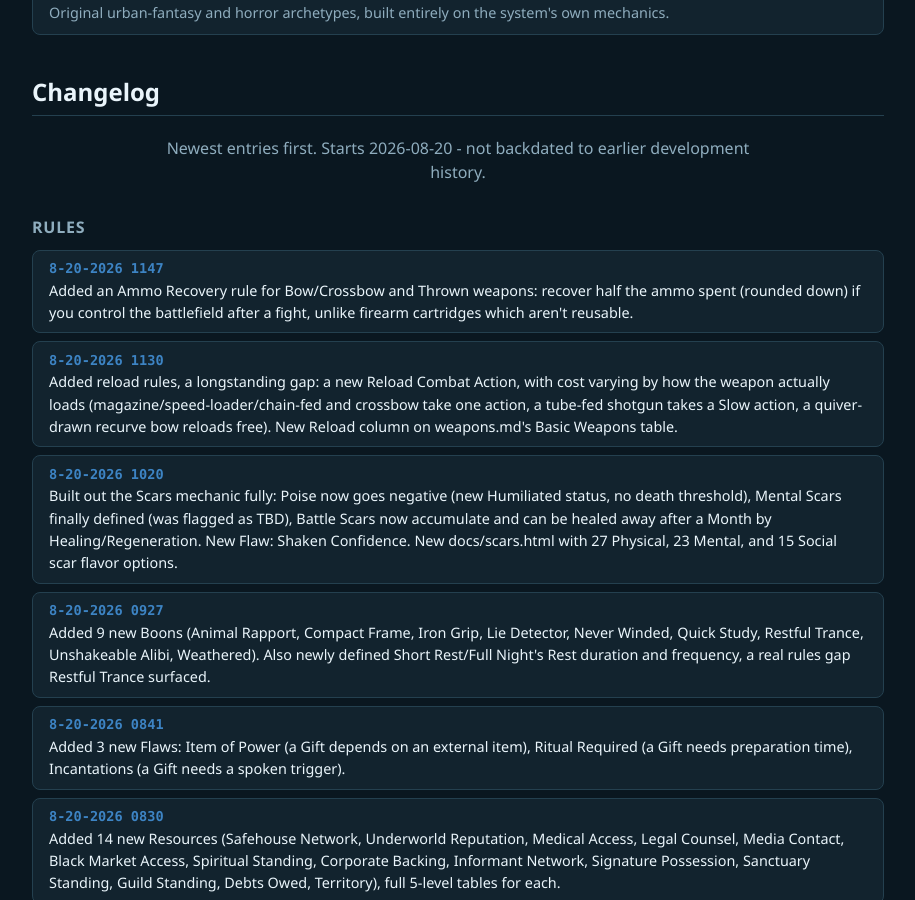
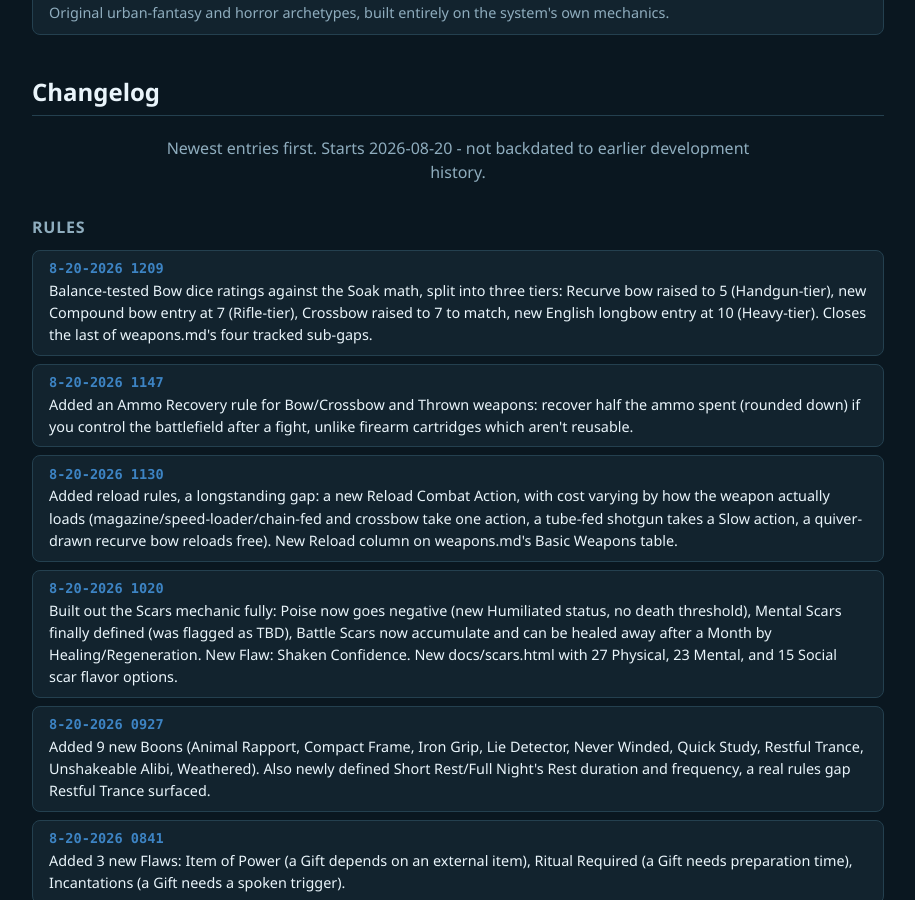
Before and after one commit to feralucce/20_Below, a Jekyll site: the page index.html, which Jekyll copies as it is, in a window 1280 px wide and 900 px high, scrolled down 2493 px. Shown: the whole window, without its empty margins (182-1097 px from the left). Built offline with Jekyll 4.4.1, drawn with Linux system fonts in a browser that asks for light colours.

Commit message:
Changelog entry for Bow dice-rating rebalance

```diff
--- a/index.html
+++ b/index.html
@@ -279,6 +279,10 @@
   <h3 class="changelog-heading">Rules</h3>
   <ul class="changelog-list">
     <li class="changelog-entry">
+      <span class="changelog-date">8-20-2026 1209</span>
+      <span class="changelog-text">Balance-tested Bow dice ratings against the Soak math, split into three tiers: Recurve bow raised to 5 (Handgun-tier), new Compound bow entry at 7 (Rifle-tier), Crossbow raised to 7 to match, new English longbow entry at 10 (Heavy-tier). Closes the last of weapons.md's four tracked sub-gaps.</span>
+    </li>
+    <li class="changelog-entry">
       <span class="changelog-date">8-20-2026 1147</span>
       <span class="changelog-text">Added an Ammo Recovery rule for Bow/Crossbow and Thrown weapons: recover half the ammo spent (rounded down) if you control the battlefield after a fight, unlike firearm cartridges which aren't reusable.</span>
     </li>
```
